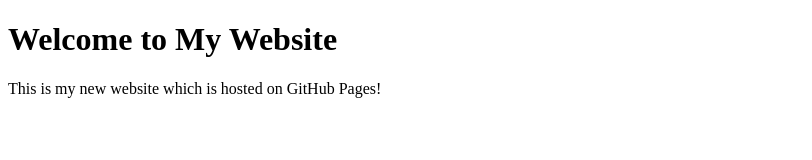
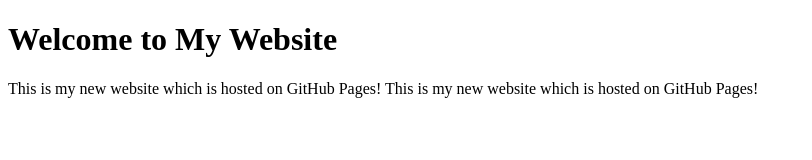
Before and after one commit to itzharis/hariharan.github.io, a plain HTML site: page index.html in a window 1280 px wide. Shown: the whole page, without its empty margins (0-812 px from the left). Drawn offline with Linux system fonts and the light colour scheme.

Commit message:
Update index.html

```diff
--- a/index.html
+++ b/index.html
@@ -9,7 +9,8 @@
   <body>
     <main>
         <h1>Welcome to My Website</h1>
-        <p>This is my new website which is hosted on GitHub Pages!</p>
+        <p1>This is my new website which is hosted on GitHub Pages!</p1>
+         <p2>This is my new website which is hosted on GitHub Pages!</p2>
     </main>
   </body>
 </html>
```
